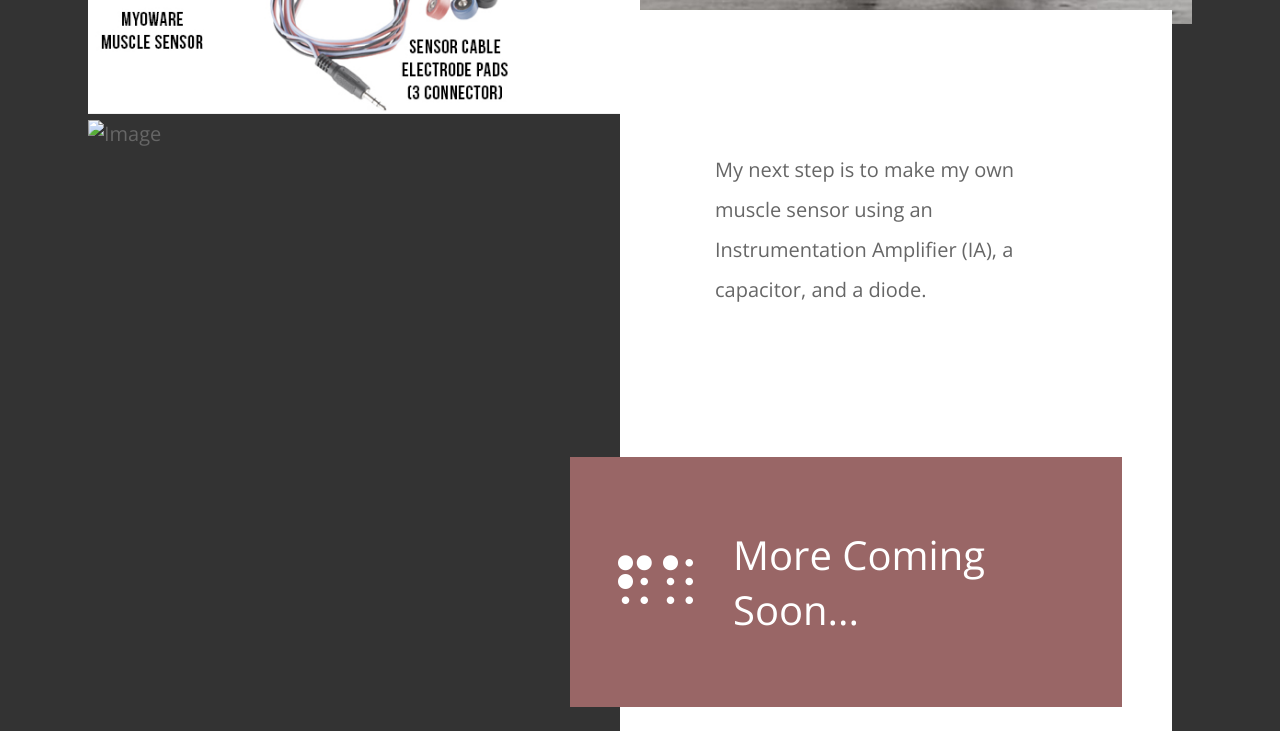
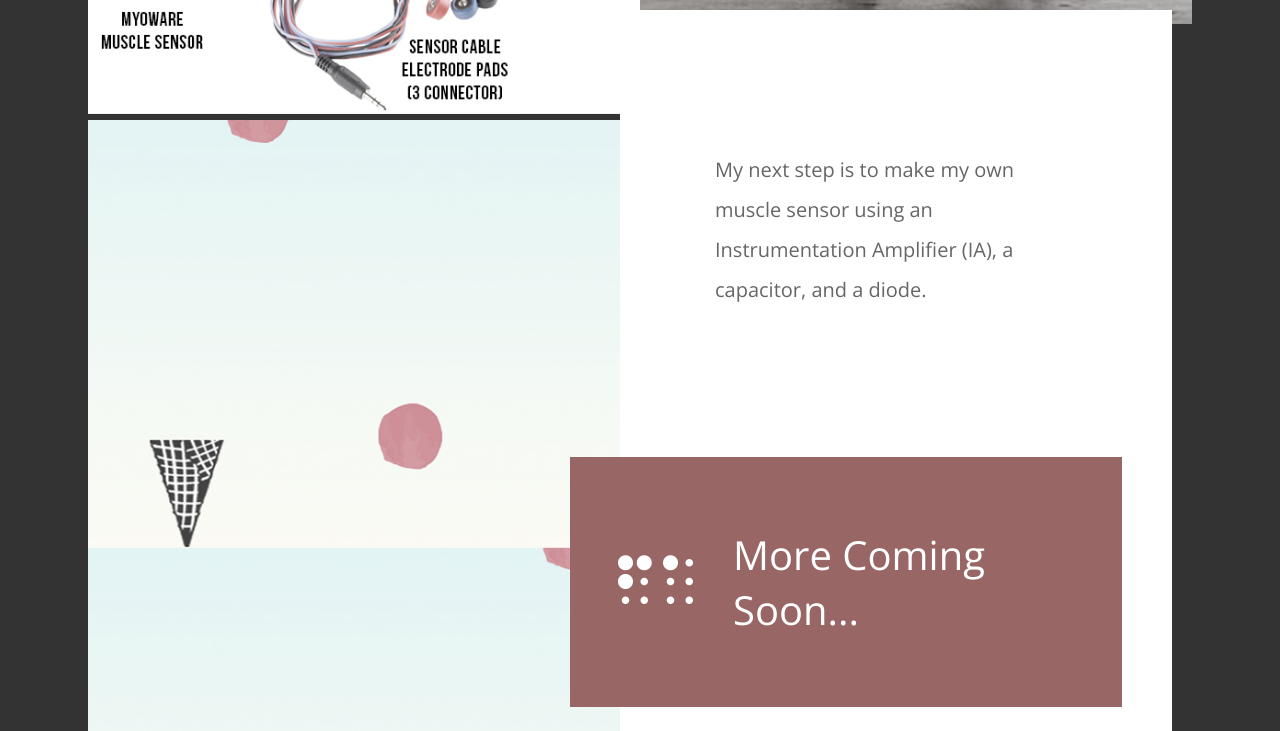
Before and after one commit to Marchahr/marchahr.github.io, a plain HTML site: page index.html in a window 1280 px wide. Shown: the part 2960-3691 px from the top of the page. Drawn offline with nearby package versions, Linux system fonts and the light colour scheme; files whose address does not match are found by name.

Commit message:
Update index.html

```diff
--- a/index.html
+++ b/index.html
@@ -60,7 +60,7 @@ http://www.tooplate.com/view/2110-character
 
 
         <div class="item" data-desktop-seq-no="6" data-mobile-seq-no="2">
-            <img src="scoops.jpg" alt="Image">
+            <img src="scoops1.jpg" alt="Image">
         </div>
         <div class="item" data-desktop-seq-no="8" data-mobile-seq-no="6">
             <img src="gus3.jpg" alt="Image">
```
